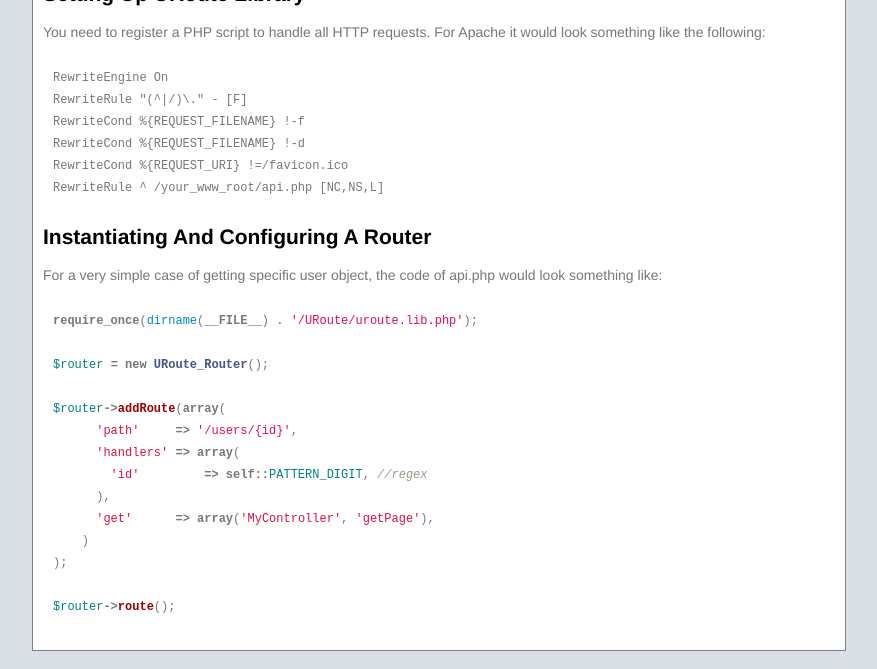
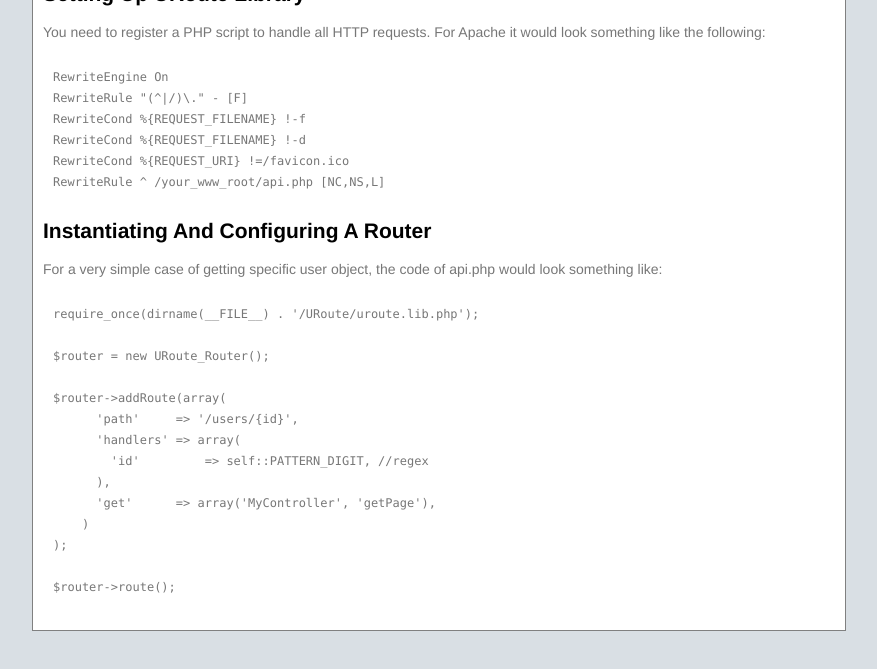
Before and after one commit to ioseb/URoute, a Jekyll site: the page built from index.md, in a window 1280 px wide. Shown: the part 320-989 px from the top of the page, without its empty margins (289-1166 px from the left). Built offline with Jekyll 4.4.1, drawn with Linux system fonts in a browser that asks for light colours; nearby versions of some CDN libraries; Markdown is read by kramdown in place of the engine named in the settings.

Commit message:
documentation update

````diff
--- a/index.md
+++ b/index.md
@@ -18,20 +18,20 @@ To start serving RESTful HTTP requests, you need to go through two simple steps:
 
 You need to register a PHP script to handle all HTTP requests. For Apache it would look something like the following:
 
-```Ruby
+<pre>
 RewriteEngine On
 RewriteRule "(^|/)\." - [F]
 RewriteCond %{REQUEST_FILENAME} !-f
 RewriteCond %{REQUEST_FILENAME} !-d
 RewriteCond %{REQUEST_URI} !=/favicon.ico
 RewriteRule ^ /your_www_root/api.php [NC,NS,L]
-```
+</pre>
 
 ## Instantiating And Configuring A Router
 
 For a very simple case of getting specific user object, the code of api.php would look something like:
 
-```php
+<pre>
 require_once(dirname(__FILE__) . '/URoute/uroute.lib.php');
 
 $router = new URoute_Router();
@@ -46,4 +46,4 @@ $router->addRoute(array(
 );
 
 $router->route();
-```
+</pre>
````
